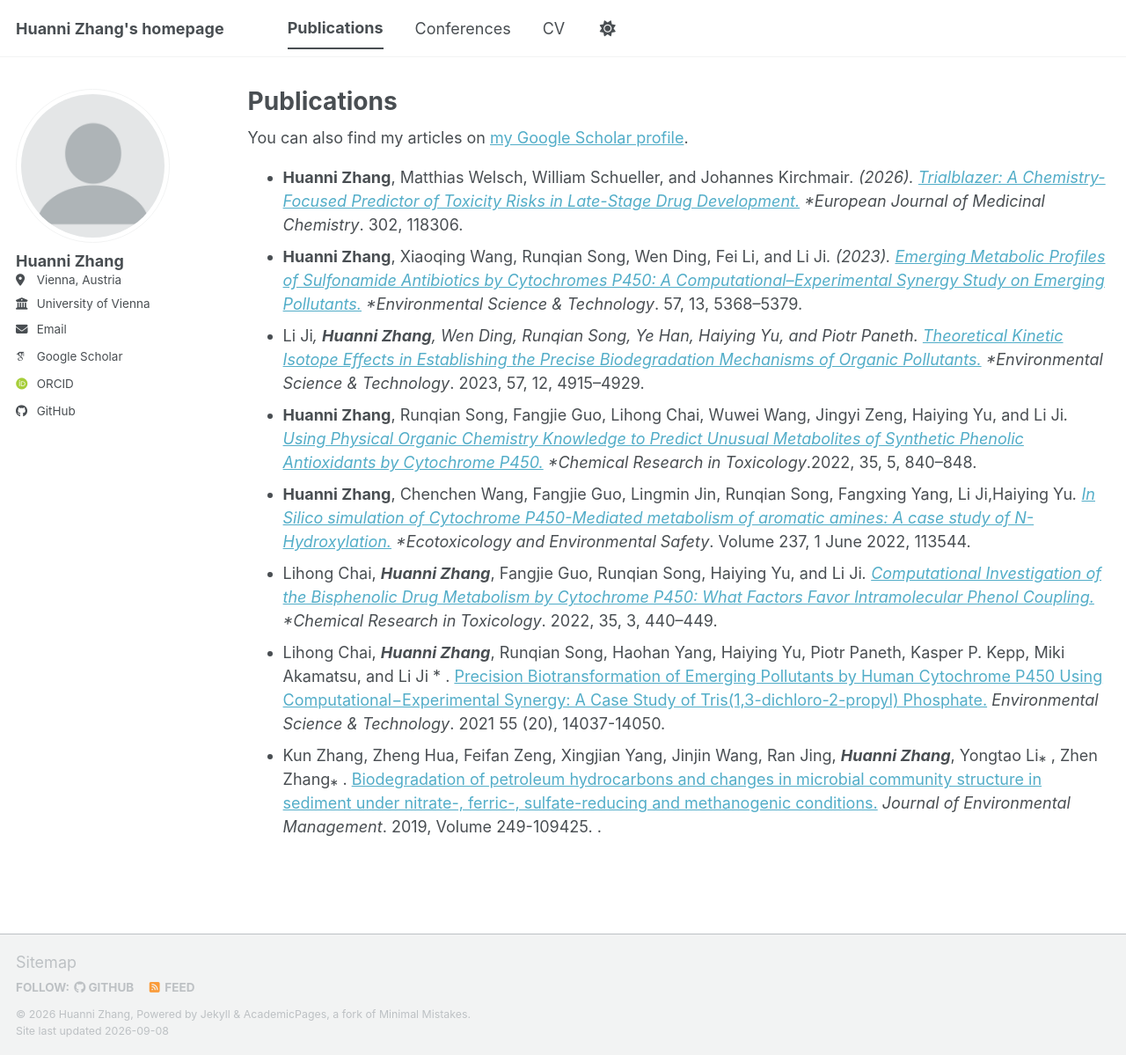
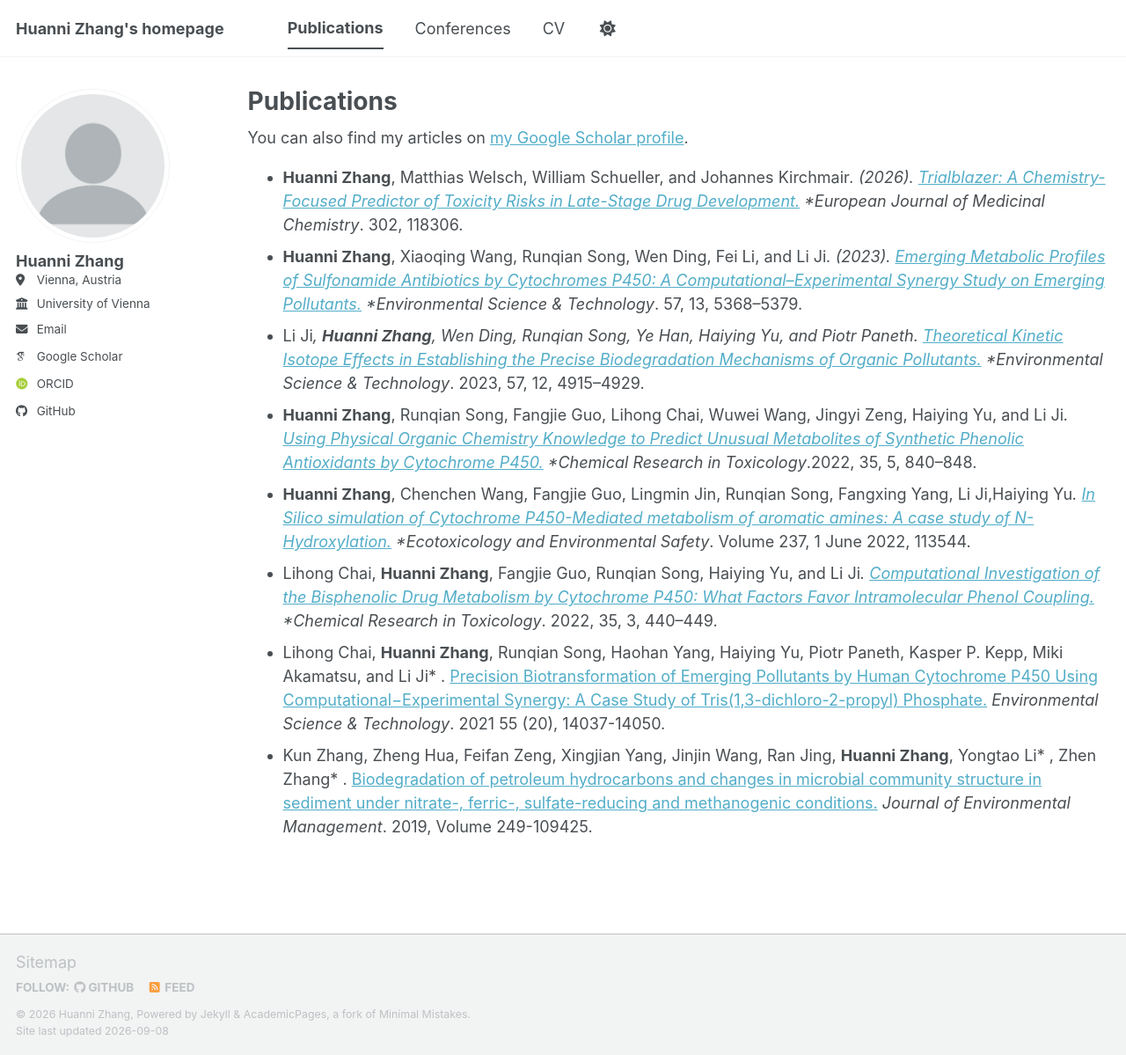
Before and after one commit to Huanni05/Huanni05.github.io, a Jekyll site: the page built from _pages/publications.md, in a window 1280 px wide and 1199 px high. Shown: the whole window at 88% size. Built offline with Jekyll 4.4.1, drawn with Linux system fonts in a browser that asks for light colours; some web fonts are replaced; a script bundle is joined from its source files by our own code; library files that are not in the unit come from our copies.

```diff
--- a/_pages/publications.md
+++ b/_pages/publications.md
@@ -14,7 +14,6 @@ author_profile: true
 - Li Ji*, **Huanni Zhang**, Wen Ding, Runqian Song, Ye Han, Haiying Yu, and Piotr Paneth. [Theoretical Kinetic Isotope Effects in Establishing the Precise Biodegradation Mechanisms of Organic Pollutants.](https://doi.org/10.1021/acs.est.2c04755) *Environmental Science & Technology*. 2023, 57, 12, 4915–4929.
 - **Huanni Zhang**, Runqian Song, Fangjie Guo, Lihong Chai, Wuwei Wang, Jingyi Zeng, Haiying Yu, and Li Ji*. [Using Physical Organic Chemistry Knowledge to Predict Unusual Metabolites of Synthetic Phenolic Antioxidants by Cytochrome P450.](https://doi.org/10.1021/acs.chemrestox.2c00021) *Chemical Research in Toxicology*.2022, 35, 5, 840–848.
 - **Huanni Zhang**, Chenchen Wang, Fangjie Guo, Lingmin Jin, Runqian Song, Fangxing Yang, Li Ji,Haiying Yu*. [In Silico simulation of Cytochrome P450-Mediated metabolism of aromatic amines: A case study of N-Hydroxylation.](https://doi.org/10.1016/j.ecoenv.2022.113544) *Ecotoxicology and Environmental Safety*. Volume 237, 1 June 2022, 113544.
-- Lihong Chai, ***Huanni Zhang***, Fangjie Guo, Runqian Song, Haiying Yu, and Li Ji*. [Computational Investigation of the Bisphenolic Drug Metabolism by Cytochrome P450: What Factors Favor Intramolecular Phenol Coupling.](https://doi.org/10.1021/acs.chemrestox.1c00350) *Chemical Research in Toxicology*. 2022, 35, 3, 440–449.
-- Lihong Chai, ***Huanni Zhang***, Runqian Song, Haohan Yang, Haiying Yu, Piotr Paneth, Kasper P. Kepp, Miki Akamatsu, and Li Ji * . [Precision Biotransformation of Emerging Pollutants by Human Cytochrome P450 Using Computational−Experimental Synergy: A Case Study of Tris(1,3-dichloro-2-propyl) Phosphate.](https://pubs.acs.org/doi/10.1021/acs.est.1c03036) *Environmental Science & Technology*. 2021 55 (20), 14037-14050.
-- Kun Zhang, Zheng Hua, Feifan Zeng, Xingjian Yang, Jinjin Wang, Ran Jing, ***Huanni Zhang***, Yongtao Li⁎ , Zhen Zhang⁎ . [Biodegradation of petroleum hydrocarbons and changes in microbial community structure in sediment under nitrate-, ferric-, sulfate-reducing and methanogenic conditions.](https://doi.org/10.1016/j.jenvman.2019.109425) *Journal of Environmental Management*. 2019, Volume 249-109425.
-.
+- Lihong Chai, **Huanni Zhang**, Fangjie Guo, Runqian Song, Haiying Yu, and Li Ji*. [Computational Investigation of the Bisphenolic Drug Metabolism by Cytochrome P450: What Factors Favor Intramolecular Phenol Coupling.](https://doi.org/10.1021/acs.chemrestox.1c00350) *Chemical Research in Toxicology*. 2022, 35, 3, 440–449.
+- Lihong Chai, **Huanni Zhang**, Runqian Song, Haohan Yang, Haiying Yu, Piotr Paneth, Kasper P. Kepp, Miki Akamatsu, and Li Ji* . [Precision Biotransformation of Emerging Pollutants by Human Cytochrome P450 Using Computational−Experimental Synergy: A Case Study of Tris(1,3-dichloro-2-propyl) Phosphate.](https://pubs.acs.org/doi/10.1021/acs.est.1c03036) *Environmental Science & Technology*. 2021 55 (20), 14037-14050.
+- Kun Zhang, Zheng Hua, Feifan Zeng, Xingjian Yang, Jinjin Wang, Ran Jing, **Huanni Zhang**, Yongtao Li* , Zhen Zhang* . [Biodegradation of petroleum hydrocarbons and changes in microbial community structure in sediment under nitrate-, ferric-, sulfate-reducing and methanogenic conditions.](https://doi.org/10.1016/j.jenvman.2019.109425) *Journal of Environmental Management*. 2019, Volume 249-109425.
```
